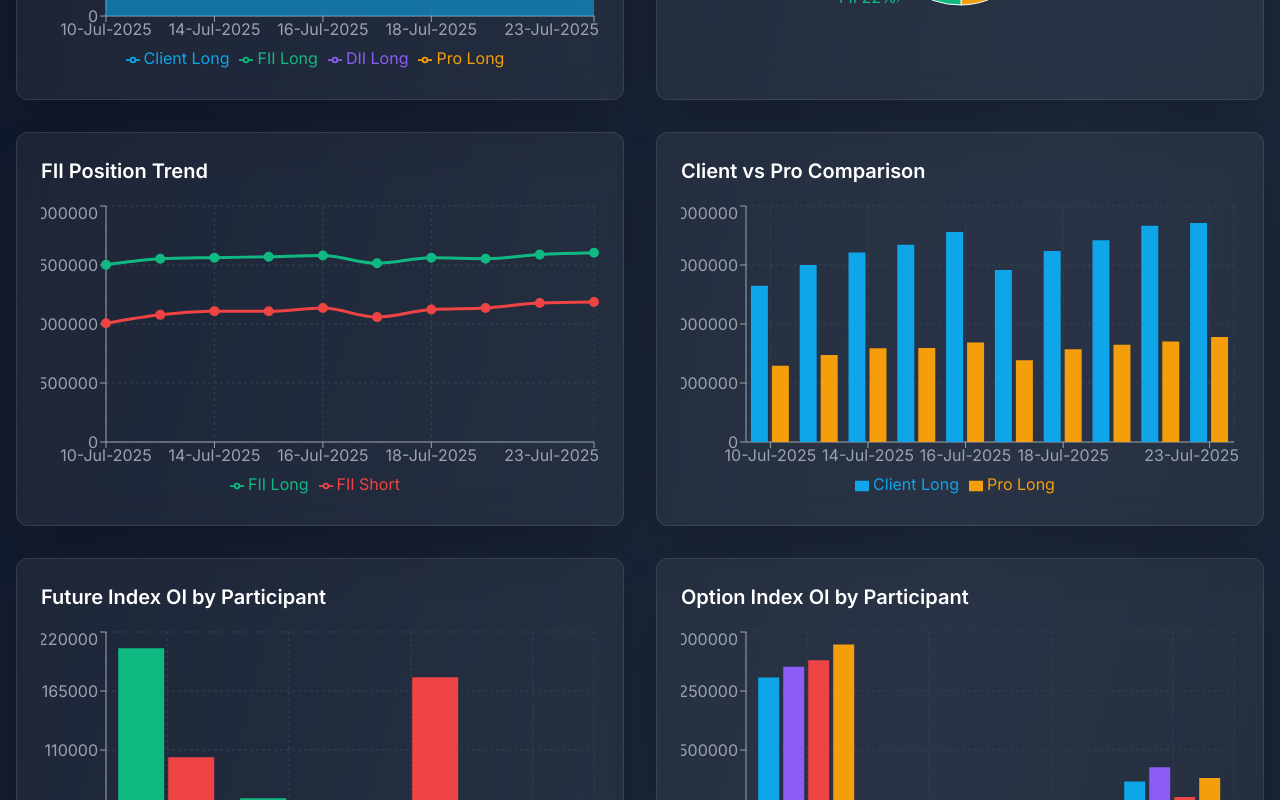
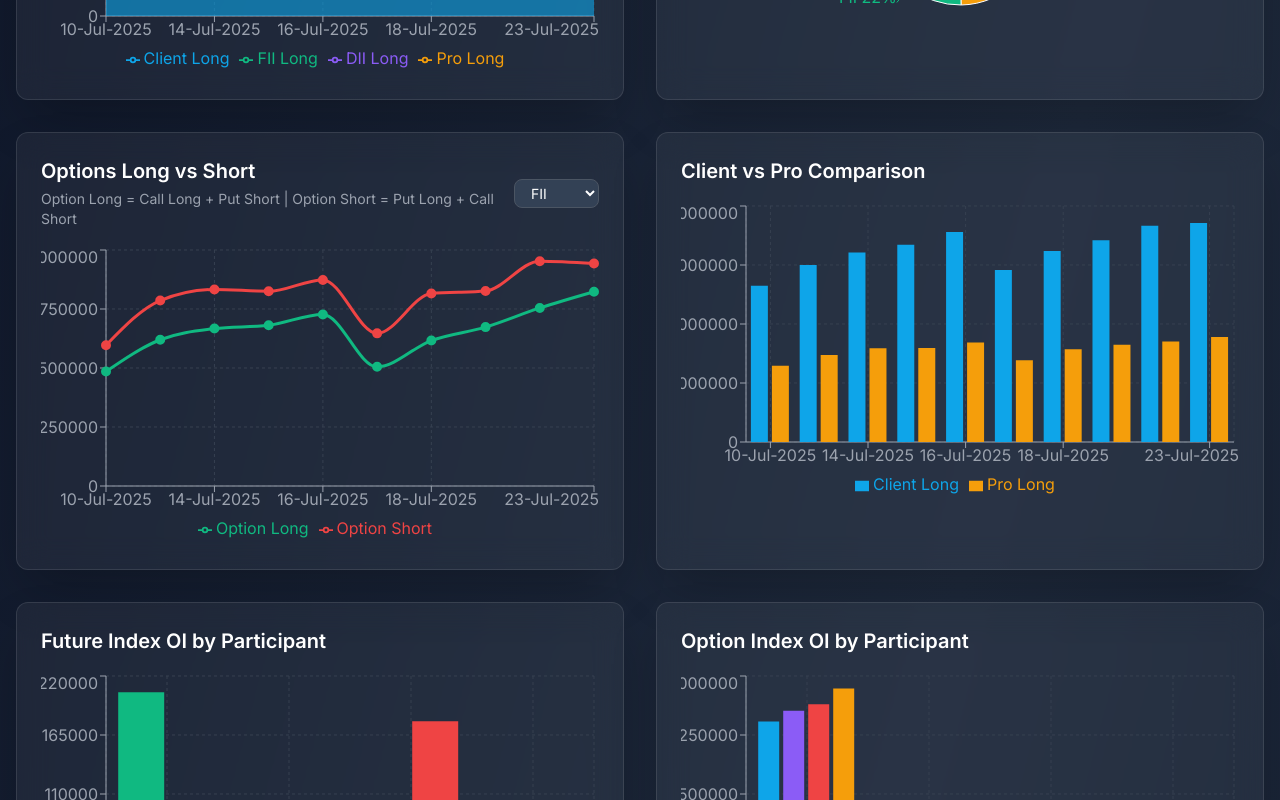
Before and after one commit to ryuzaki-ved/NSE-EOD-Data-Analyzer, a React (Vite) app in the folder my-eod-app/: page /part-oi in a window 1280 px wide. Shown: the part 660-1460 px from the top of the page. Built offline with nearby package versions, Linux system fonts and the light colour scheme.

Commit message:
Changed chart data for OI analysis

```diff
--- /dev/null
+++ b/my-eod-app/src/components/partOI/OptionsLongVsShortChart.jsx
@@ -0,0 +1,94 @@
+import React, { useState, useMemo } from 'react'
+import { LineChart, Line, XAxis, YAxis, CartesianGrid, Tooltip, Legend, ResponsiveContainer } from 'recharts'
+
+const OptionsLongVsShortChart = ({ chartData }) => {
+  const [selectedParticipant, setSelectedParticipant] = useState('FII')
+
+  // Get unique participants from chart data
+  const participants = useMemo(() => {
+    const participantSet = new Set()
+    chartData.forEach(item => {
+      Object.keys(item).forEach(key => {
+        if (key.includes('_option_index_')) {
+          const participant = key.split('_option_index_')[0]
+          if (participant !== 'date') {
+            participantSet.add(participant)
+          }
+        }
+      })
+    })
+    return Array.from(participantSet).sort()
+  }, [chartData])
+
+  // Calculate options long vs short data for selected participant
+  const optionsData = useMemo(() => {
+    return chartData.map(item => {
+      const callLong = item[`${selectedParticipant}_option_index_call_long`] || 0
+      const putShort = item[`${selectedParticipant}_option_index_put_short`] || 0
+      const putLong = item[`${selectedParticipant}_option_index_put_long`] || 0
+      const callShort = item[`${selectedParticipant}_option_index_call_short`] || 0
+
+      return {
+        date: item.date,
+        optionLong: callLong + putShort, // Call Long + Put Short
+        optionShort: putLong + callShort, // Put Long + Call Short
+      }
+    }).filter(item => item.optionLong > 0 || item.optionShort > 0) // Filter out entries with no data
+  }, [chartData, selectedParticipant])
+
+  return (
+    <div className="glass-card p-6">
+      <div className="flex flex-col sm:flex-row justify-between items-start sm:items-center mb-4">
+        <div>
+          <h3 className="text-xl font-semibold">Options Long vs Short</h3>
+          <p className="text-sm text-gray-400 mt-1">
+            Option Long = Call Long + Put Short | Option Short = Put Long + Call Short
+          </p>
+        </div>
+        <select
+          value={selectedParticipant}
+          onChange={(e) => setSelectedParticipant(e.target.value)}
+          className="px-3 py-1 bg-dark-700 border border-gray-600 rounded-lg focus:ring-2 focus:ring-primary-500 text-sm"
+        >
+          {participants.map(participant => (
+            <option key={participant} value={participant}>{participant}</option>
+          ))}
+        </select>
+      </div>
+      <ResponsiveContainer width="100%" height={300}>
+        <LineChart data={optionsData}>
+          <CartesianGrid strokeDasharray="3 3" stroke="#374151" />
+          <XAxis dataKey="date" stroke="#9ca3af" />
+          <YAxis stroke="#9ca3af" />
+          <Tooltip
+            contentStyle={{
+              backgroundColor: '#1f2937',
+              border: '1px solid #374151',
+              borderRadius: '8px',
+              color: '#e2e8f0',
+            }}
+          />
+          <Legend />
+          <Line
+            type="monotone"
+            dataKey="optionLong"
+            stroke="#10b981"
+            strokeWidth={3}
+            dot={{ fill: '#10b981', strokeWidth: 2, r: 4 }}
+            name="Option Long"
+          />
+          <Line
+            type="monotone"
+            dataKey="optionShort"
+            stroke="#ef4444"
+            strokeWidth={3}
+            dot={{ fill: '#ef4444', strokeWidth: 2, r: 4 }}
+            name="Option Short"
+          />
+        </LineChart>
+      </ResponsiveContainer>
+    </div>
+  )
+}
+
+export default OptionsLongVsShortChart
--- a/my-eod-app/src/pages/PartOIPage.jsx
+++ b/my-eod-app/src/pages/PartOIPage.jsx
@@ -7,7 +7,7 @@ import DeepInsights from '../components/DeepInsightsPartOI'
 import { calculateRatio, getRatioClass, formatRatio, formatIndianNumber, formatDifference } from '../utils/partOIHelpers'
 import LongVsShortTrendChart from '../components/partOI/LongVsShortTrendChart'
 import ClientTypeDistributionPie from '../components/partOI/ClientTypeDistributionPie'
-import FIIPositionTrendChart from '../components/partOI/FIIPositionTrendChart'
+import OptionsLongVsShortChart from '../components/partOI/OptionsLongVsShortChart'
 import ClientVsProBarChart from '../components/partOI/ClientVsProBarChart'
 import FutureIndexOIBarChart from '../components/partOI/FutureIndexOIBarChart'
 import OptionIndexOIBarChart from '../components/partOI/OptionIndexOIBarChart'
@@ -60,10 +60,20 @@ const PartOIPage = () => {
       if (existingDate) {
         existingDate[item.client_type + '_long'] = item.total_long_contracts
         existingDate[item.client_type + '_short'] = item.total_short_contracts
+        // Add option index data for the new chart
+        existingDate[item.client_type + '_option_index_call_long'] = item.option_index_call_long
+        existingDate[item.client_type + '_option_index_put_long'] = item.option_index_put_long
+        existingDate[item.client_type + '_option_index_call_short'] = item.option_index_call_short
+        existingDate[item.client_type + '_option_index_put_short'] = item.option_index_put_short
       } else {
         const dateEntry = { date: item.date }
         dateEntry[item.client_type + '_long'] = item.total_long_contracts
         dateEntry[item.client_type + '_short'] = item.total_short_contracts
+        // Add option index data for the new chart
+        dateEntry[item.client_type + '_option_index_call_long'] = item.option_index_call_long
+        dateEntry[item.client_type + '_option_index_put_long'] = item.option_index_put_long
+        dateEntry[item.client_type + '_option_index_call_short'] = item.option_index_call_short
+        dateEntry[item.client_type + '_option_index_put_short'] = item.option_index_put_short
         acc.push(dateEntry)
       }
     }
@@ -1106,7 +1116,7 @@ const PartOIPage = () => {
       </div>
 
       <div className="grid lg:grid-cols-2 gap-8">
-        <FIIPositionTrendChart chartData={chartData} />
+        <OptionsLongVsShortChart chartData={chartData} />
         <ClientVsProBarChart chartData={chartData} />
       </div>
 
```
